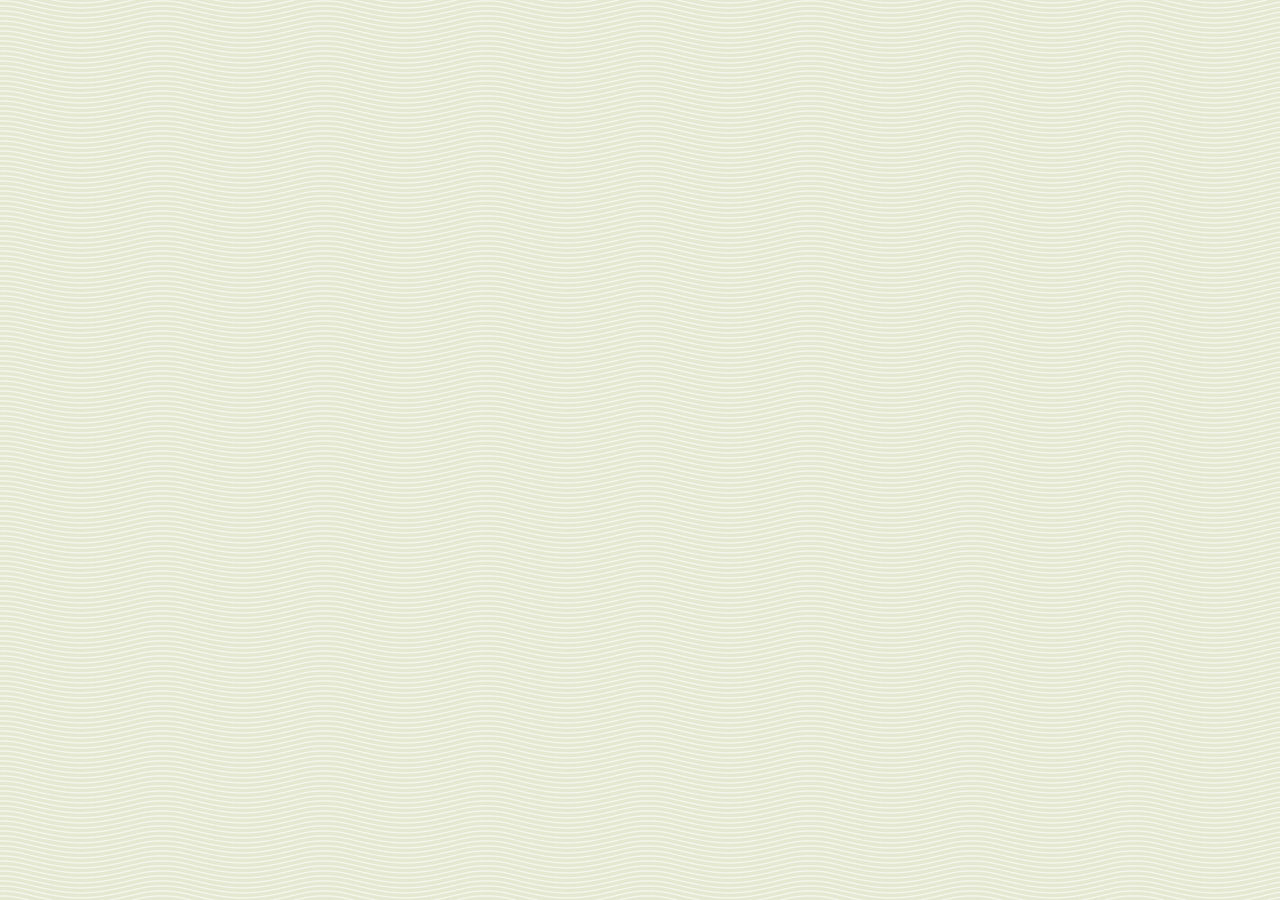
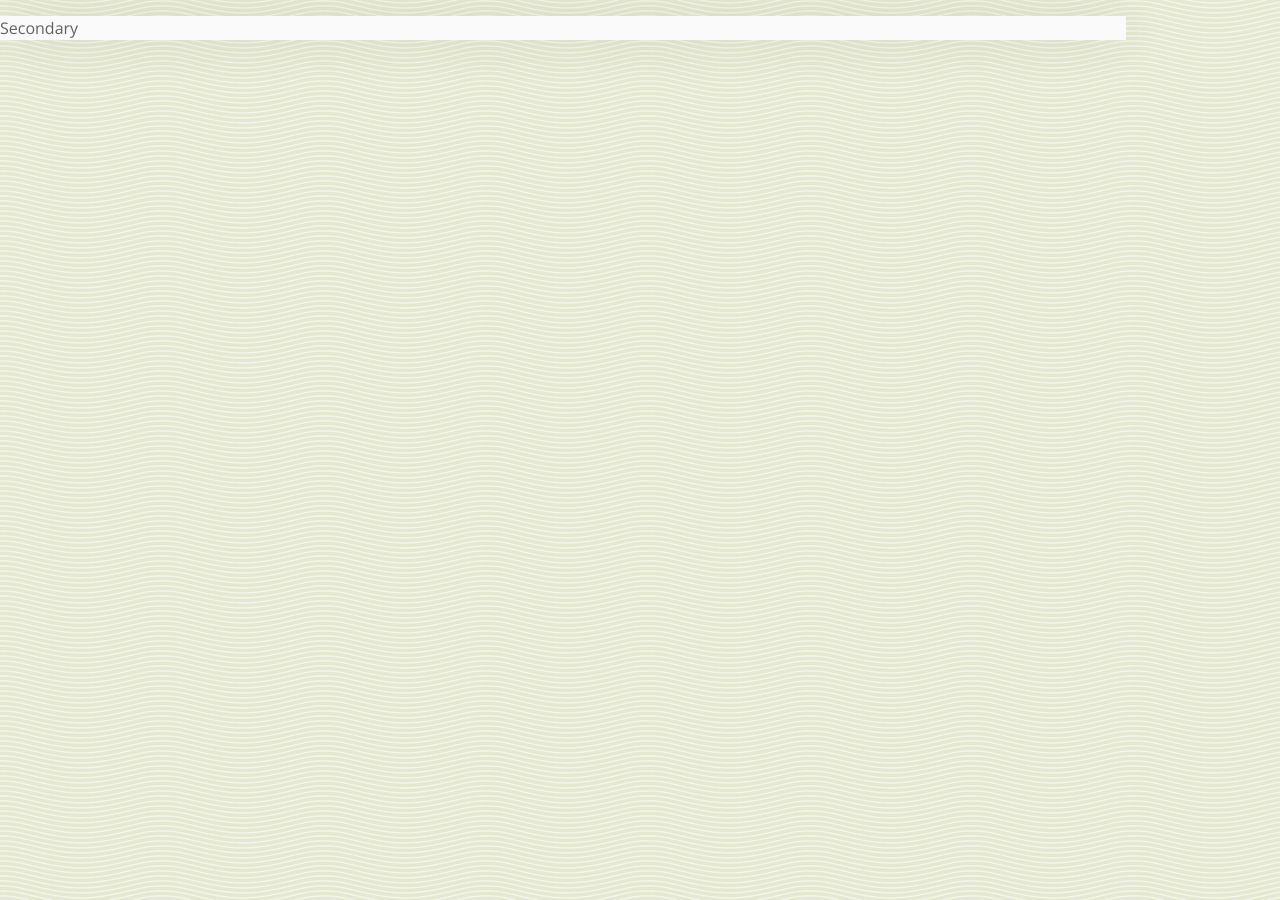
Before and after one commit to davidensinger/davidensinger.github.io, a Jekyll site: the page built from index.html, in a window 1280 px wide. Built offline with Jekyll 4.4.1, drawn with Linux system fonts in a browser that asks for light colours; nearby versions of some CDN libraries; Markdown is read by kramdown in place of the engine named in the settings; the list of posts is cut into pages by our own code.

Commit message:
Added primary and secondary divs and removed the secondary background.

```diff
--- a/_layouts/default.html
+++ b/_layouts/default.html
@@ -23,7 +23,12 @@
       <!--[if lt IE 9]><p class='chromeframe'>
         Your browser is <em>ancient!</em> <a href="http://browsehappy.com/">Upgrade to a different browser</a> or <a href="http://www.google.com/chromeframe/?redirect=true">install Google Chrome Frame</a> to experience this site.
       </p><![endif]-->
-      {{ content }}
+      <div class='primary'>
+        {{ content }}
+      </div>
+      <div class='secondary'>
+        <p>Secondary</p>
+      </div>
     </div>
     <script src='//ajax.googleapis.com/ajax/libs/jquery/1.9.1/jquery.min.js'></script>
     <script>
--- a/assets/scss/_variables.scss
+++ b/assets/scss/_variables.scss
@@ -43,7 +43,6 @@
 // Backgrounds
 // ==========================================================================
 $background-container: mix($white, $white-dark);
-$background-secondary: mix($white-dark, $white-darker);
 
 // Borders
 // ==========================================================================
```
Also changed, not shown: 1 other file.
